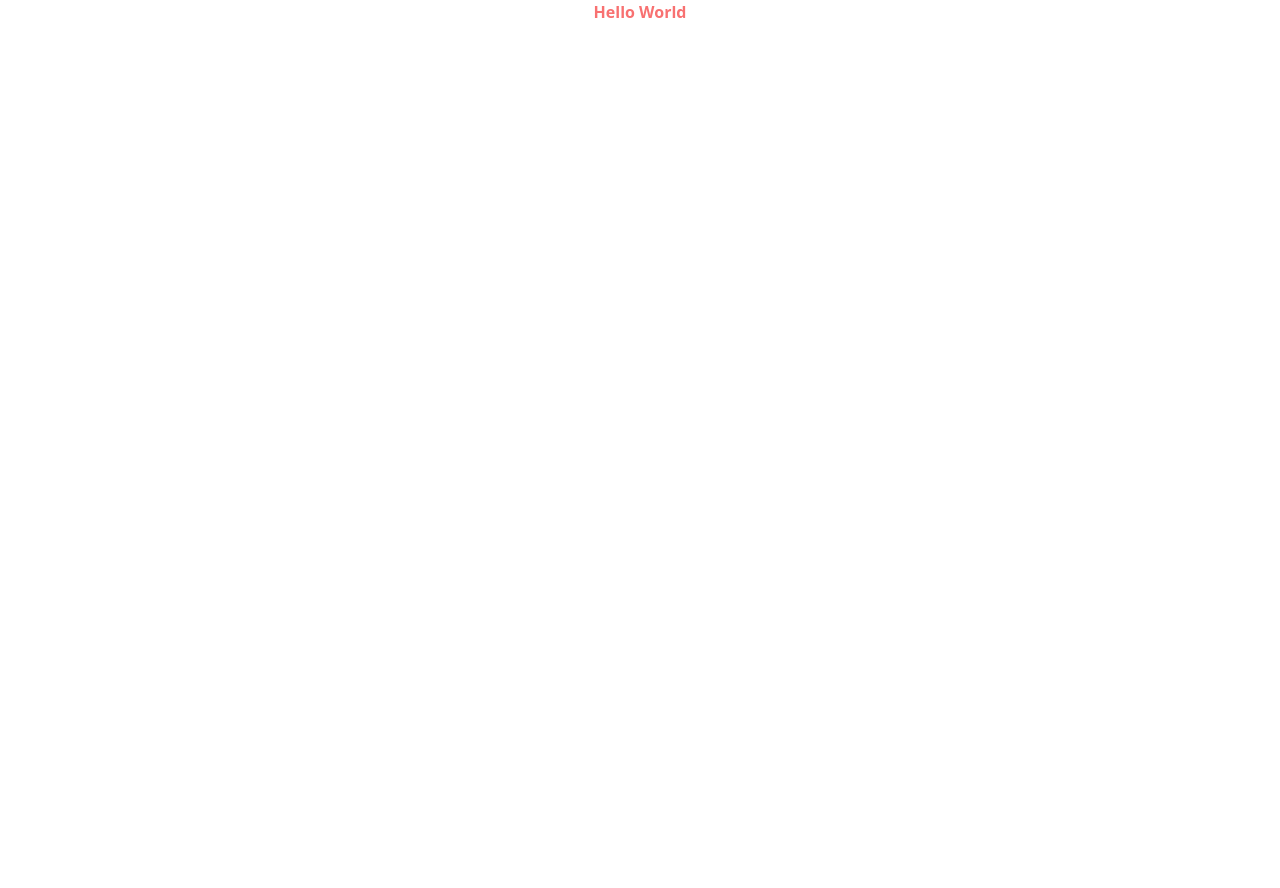
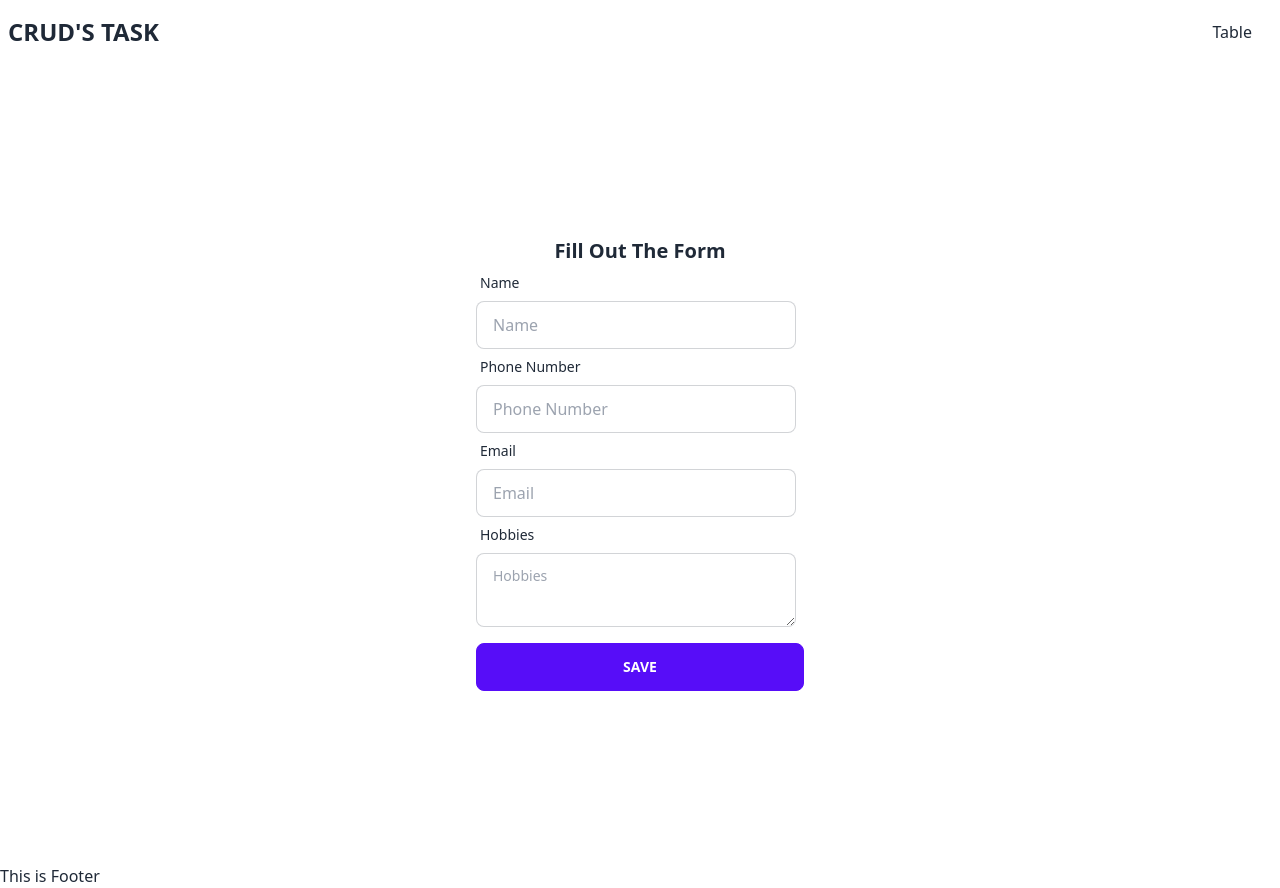
Before and after one commit to rejaul-karim10/cruds-task-client, a React (Create React App) app: page / in a window 1280 px wide. Before the commit the page ends 800 px from the top, so only its background shows below. Built offline with nearby package versions, Linux system fonts and the light colour scheme.

Commit message:
added form

```diff
--- a/package.json
+++ b/package.json
@@ -9,6 +9,7 @@
     "daisyui": "^2.46.1",
     "react": "^18.2.0",
     "react-dom": "^18.2.0",
+    "react-router-dom": "^6.6.2",
     "react-scripts": "5.0.1",
     "web-vitals": "^2.1.4"
   },
--- a/src/App.js
+++ b/src/App.js
@@ -1,9 +1,14 @@
 import './App.css';
+import Footer from './components/Footer';
+import Form from './components/Form';
+import Navbar from './components/Navbar';
 
 function App() {
   return (
     <div>
-      <h1 className='text-red-400 font-bold text-center'>Hello World</h1>
+     <Navbar/>
+     <Form/>
+     <Footer/>
     </div>
   );
 }
--- /dev/null
+++ b/src/components/Footer.jsx
@@ -0,0 +1,11 @@
+import React from 'react';
+
+const Footer = () => {
+    return (
+        <div>
+            <h1>This is Footer</h1>
+        </div>
+    );
+};
+
+export default Footer;
--- /dev/null
+++ b/src/components/Form.jsx
@@ -0,0 +1,78 @@
+import React from "react";
+
+const Form = () => {
+  const handleSubmit = (event) => {
+    event.preventDefault();
+    const name = event.target.name.value;
+    const phoneNumber = event.target.phoneNumber.value;
+    const email = event.target.email.value;
+    const hobbies = event.target.hobbies.value;
+    console.log(name, phoneNumber, email, hobbies);
+  };
+
+  return (
+    <div className="h-[800px] flex justify-center items-center">
+      <div className="w-96 p-7">
+        <h2 className="text-xl text-center font-bold">Fill Out The Form</h2>
+        <form onSubmit={handleSubmit}>
+          <div className="form-control w-full max-w-xs">
+            <label className="label">
+              <span className="label-text">Name</span>
+            </label>
+            <input
+              placeholder="Name"
+              type="text"
+              name="name"
+              required
+              className="input input-bordered w-full max-w-xs"
+            />
+          </div>
+          <div className="form-control w-full max-w-xs">
+            <label className="label">
+              <span className="label-text">Phone Number</span>
+            </label>
+            <input
+              placeholder="Phone Number"
+              type="number"
+              name="phoneNumber"
+              required
+              className="input input-bordered w-full max-w-xs"
+            />
+          </div>
+          <div className="form-control w-full max-w-xs">
+            <label className="label">
+              <span className="label-text">Email</span>
+            </label>
+            <input
+              placeholder="Email"
+              type="email"
+              name="email"
+              required
+              className="input input-bordered w-full max-w-xs"
+            />
+          </div>
+          <div className="form-control w-full max-w-xs">
+            <label className="label">
+              <span className="label-text">Hobbies</span>
+            </label>
+            <textarea
+              placeholder="Hobbies"
+              name="hobbies"
+              required
+              className="textarea textarea-bordered w-full max-w-xs"
+            ></textarea>
+          </div>
+          <div className="mt-4">
+            <input
+              className="btn btn-primary w-full"
+              type="submit"
+              value="Save"
+            />
+          </div>
+        </form>
+      </div>
+    </div>
+  );
+};
+
+export default Form;
--- /dev/null
+++ b/src/components/Navbar.jsx
@@ -0,0 +1,22 @@
+import React from "react";
+
+const Navbar = () => {
+  return (
+    <div className="navbar bg-base-100">
+      <div className="flex-1">
+        <a href="/" className="font-bold text-2xl cursor-pointer">
+          CRUD'S TASK
+        </a>
+      </div>
+      <div className="flex-none">
+        <ul className="menu menu-horizontal px-1">
+          <li>
+            <a href="/">Table</a>
+          </li>
+        </ul>
+      </div>
+    </div>
+  );
+};
+
+export default Navbar;
--- /dev/null
+++ b/src/components/TableData.jsx
@@ -0,0 +1,11 @@
+import React from 'react';
+
+const TableData = () => {
+    return (
+        <div>
+            <h1>This is Table</h1>
+        </div>
+    );
+};
+
+export default TableData;
```
Also changed, not shown: 1 other file (tests, documents, lock files or other folders).
